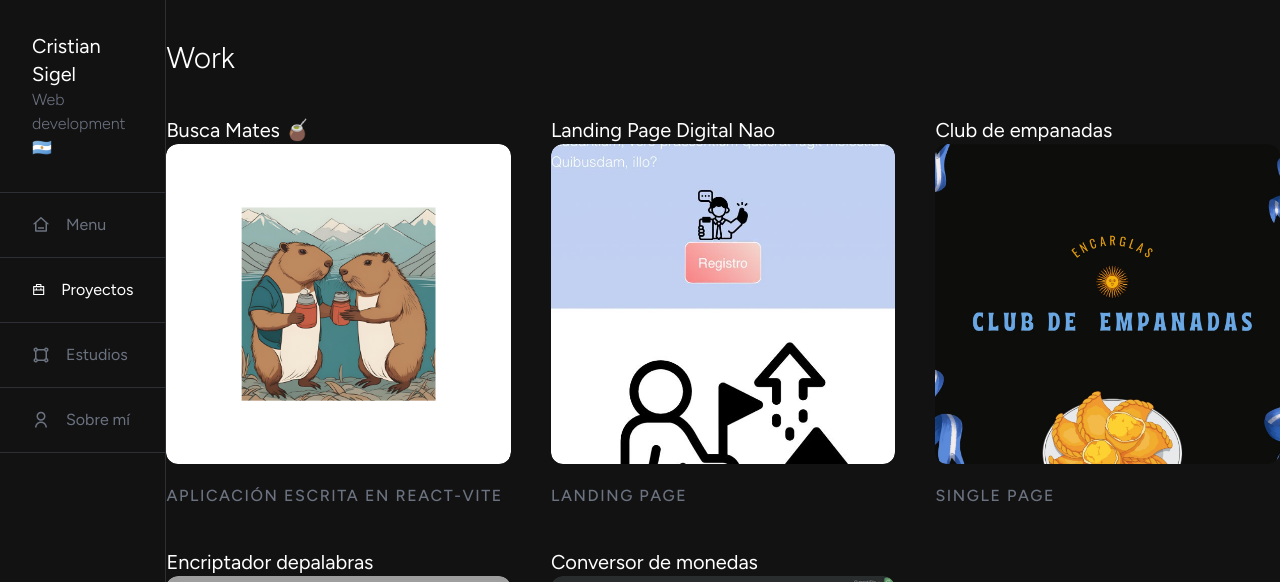
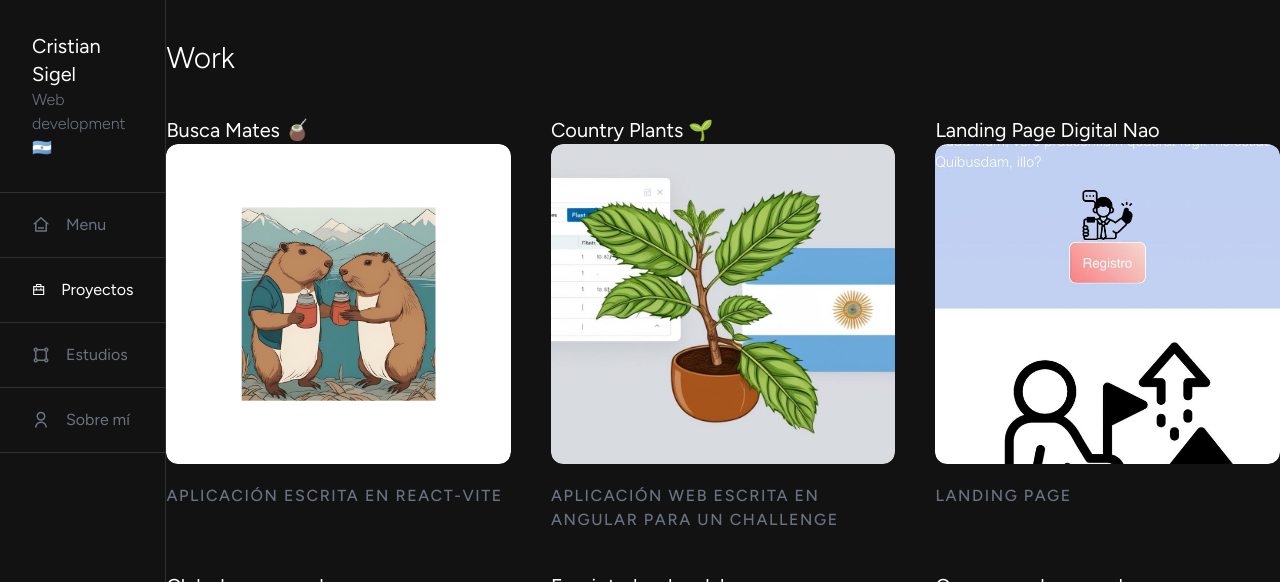
Before and after one commit to zotel1/portafolio-web-junio-2024, a Next.js app: page /work in a window 1280 px wide. Shown: the top 582 px of the page. Built offline with nearby package versions, Linux system fonts and the light colour scheme; grey boxes are pictures that could not be loaded.

Commit message:
agregamos otro proyecto de tipo  CHALLENGE, "Java-Angular", en nuestros list-featured-work

```diff
--- a/components/list-featured-work.tsx
+++ b/components/list-featured-work.tsx
@@ -7,6 +7,11 @@ const ListFeaturedWork = () => {
             image='/capibaramate.png'
             category='Aplicación escrita en React-vite'
             title='Busca Mates 🧉' />
+            <CardFeaturedWork
+            href='https://forbtech-front.vercel.app/login/'
+            image='/country-plants.jpg'
+            category='Aplicación web escrita en Angular para un challenge'
+            title='Country Plants 🌱' />
         <CardFeaturedWork
             href='https://zotel1.github.io/landing-page-v1.1/'
             image='/landing-page.jpeg'
```
Also changed, not shown: public/country-plants.jpg (added).
